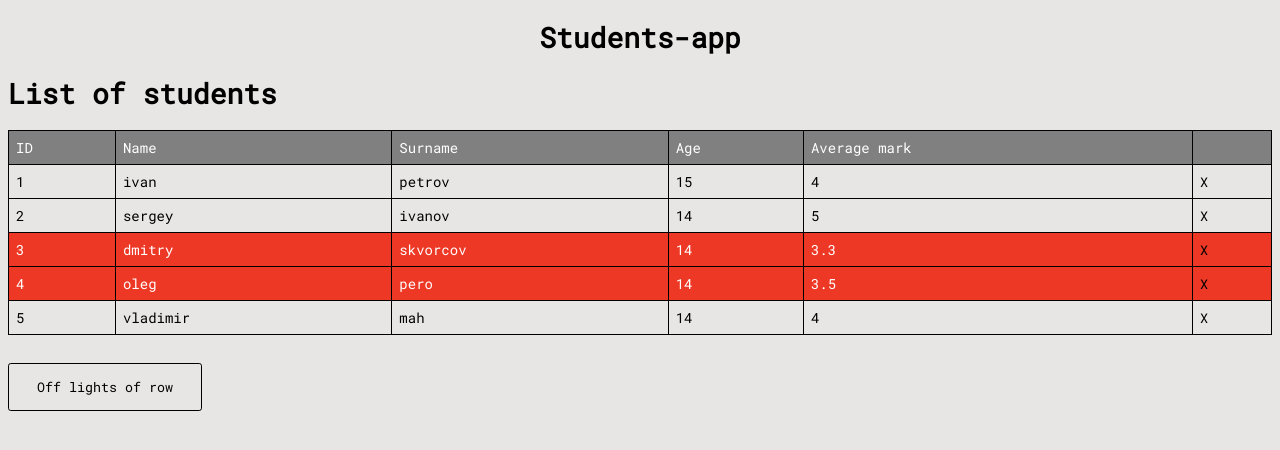
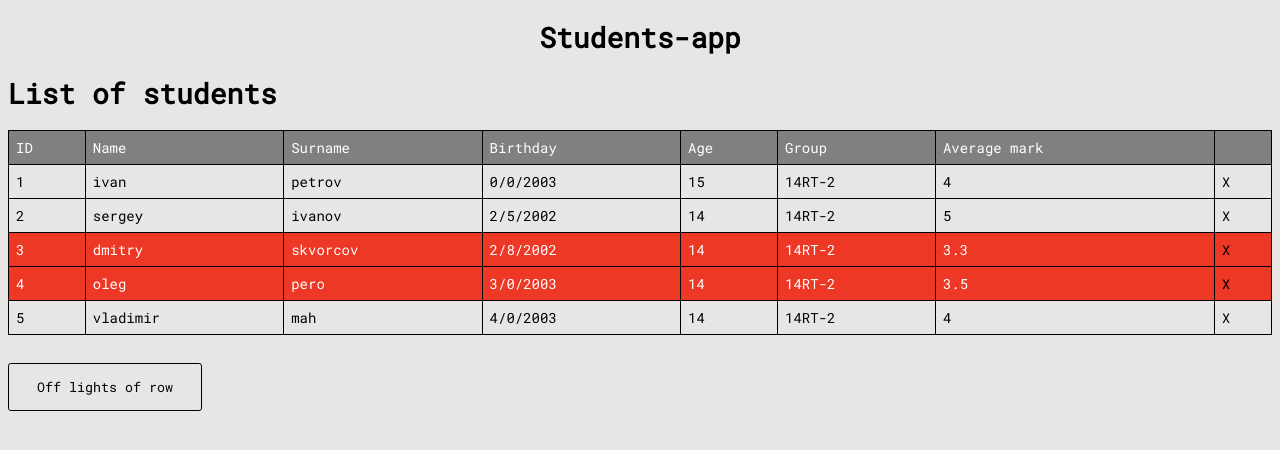
Before and after one commit to aggrezzorhsdj/students-app, an Angular app: page / in a window 1280 px wide. Shown: the top 450 px of the page. Built offline with nearby package versions, Linux system fonts and the light colour scheme.

Commit message:
update with date field

```diff
--- a/src/app/students.list.ts
+++ b/src/app/students.list.ts
@@ -1,9 +1,9 @@
 import { IStudents } from './students';
 
 export const STUDENTS: IStudents[] = [
-  {id: 1, name: 'ivan', surname: 'petrov', age: 15, avgmark: 4, groupname: '14RT-2'},
-  {id: 2, name: 'sergey', surname: 'ivanov', age: 14, avgmark: 5, groupname: '14RT-2'},
-  {id: 3, name: 'dmitry', surname: 'skvorcov', age: 14, avgmark: 3.3, groupname: '14RT-2'},
-  {id: 4, name: 'oleg', surname: 'pero', age: 14, avgmark: 3.5, groupname: '14RT-2'},
-  {id: 5, name: 'vladimir', surname: 'mah', age: 14, avgmark: 4, groupname: '14RT-2'},
+  {id: 1, name: 'ivan', surname: 'petrov', age: 15, avgmark: 4, groupname: '14RT-2', birthday: new Date(2002, 12, 12).getTime()},
+  {id: 2, name: 'sergey', surname: 'ivanov', age: 14, avgmark: 5, groupname: '14RT-2', birthday: new Date(2002, 5, 11).getTime()},
+  {id: 3, name: 'dmitry', surname: 'skvorcov', age: 14, avgmark: 3.3, groupname: '14RT-2', birthday: new Date(2002, 8, 10).getTime()},
+  {id: 4, name: 'oleg', surname: 'pero', age: 14, avgmark: 3.5, groupname: '14RT-2', birthday: new Date(2002, 12, 1).getTime()},
+  {id: 5, name: 'vladimir', surname: 'mah', age: 14, avgmark: 4, groupname: '14RT-2', birthday: new Date(2002, 12, 9).getTime()},
 ];
--- a/src/app/students.ts
+++ b/src/app/students.ts
@@ -5,4 +5,5 @@ export interface IStudents {
   age: number;
   groupname: string;
   avgmark: number;
+  birthday: number;
 }
--- a/src/app/students/students.component.html
+++ b/src/app/students/students.component.html
@@ -1,12 +1,14 @@
 <div class="container">
   <h1>List of students</h1>
   <div class="table">
-    <table class="main-list" border="1">
+    <table class="main-list">
       <tr>
         <th (click)="sortby('id')">ID</th>
         <th (click)="sortby('name')">Name</th>
         <th (click)="sortby('surname')">Surname</th>
+        <th (click)="sortby('birthday')">Birthday</th>
         <th (click)="sortby('age')">Age</th>
+        <th (click)="sortby('groupname')">Group</th>
         <th (click)="sortby('avgmark')">Average mark</th>
         <th>&nbsp;</th>
       </tr>
@@ -19,7 +21,9 @@
         <td>{{student.id}}</td>
         <td>{{student.name}}</td>
         <td>{{student.surname}}</td>
+        <td>{{formatTime(student.birthday)}}</td>
         <td>{{student.age}}</td>
+        <td>{{student.groupname}}</td>
         <td>{{student.avgmark}}</td>
         <td><button class="btn btn-nofx" (click)="remove(i)">X</button></td>
       </tr>
--- a/src/app/students/students.component.less
+++ b/src/app/students/students.component.less
@@ -11,7 +11,7 @@
   }
   & .main-list{
     width: 100%;
-    border: 0.1rem solid #000;
+    border: 1px solid #000;
     border-collapse: collapse;
     & th{
       text-align: left;
@@ -19,9 +19,11 @@
       color: #fff;
       font-weight: normal;
       padding: 0.5rem;
+      border: 1px solid #000;
     }
     & td {
       padding: 0.5rem;
+      border: 1px solid #000;
     }
   }
   & .form-button{
--- a/src/app/students/students.component.ts
+++ b/src/app/students/students.component.ts
@@ -41,7 +41,13 @@ export class StudentsComponent implements OnInit {
     });
     this.type = !this.type;
   }
-
+  formatTime(timestamp): string {
+    const t: Date = new Date(timestamp);
+    const day = t.getDay();
+    const month = t.getMonth();
+    const year = t.getFullYear();
+    return `${day}/${month}/${year}`;
+  }
   openPopUp() {
     this.popUpOpen = true;
   }
```
